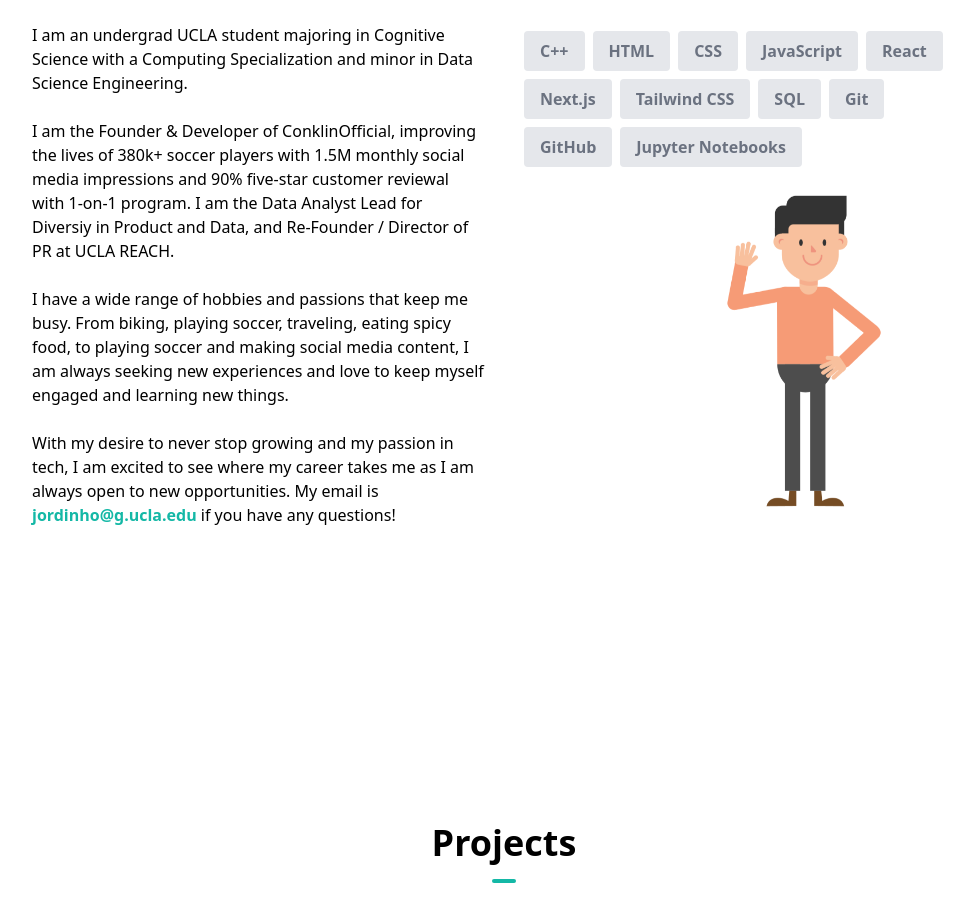
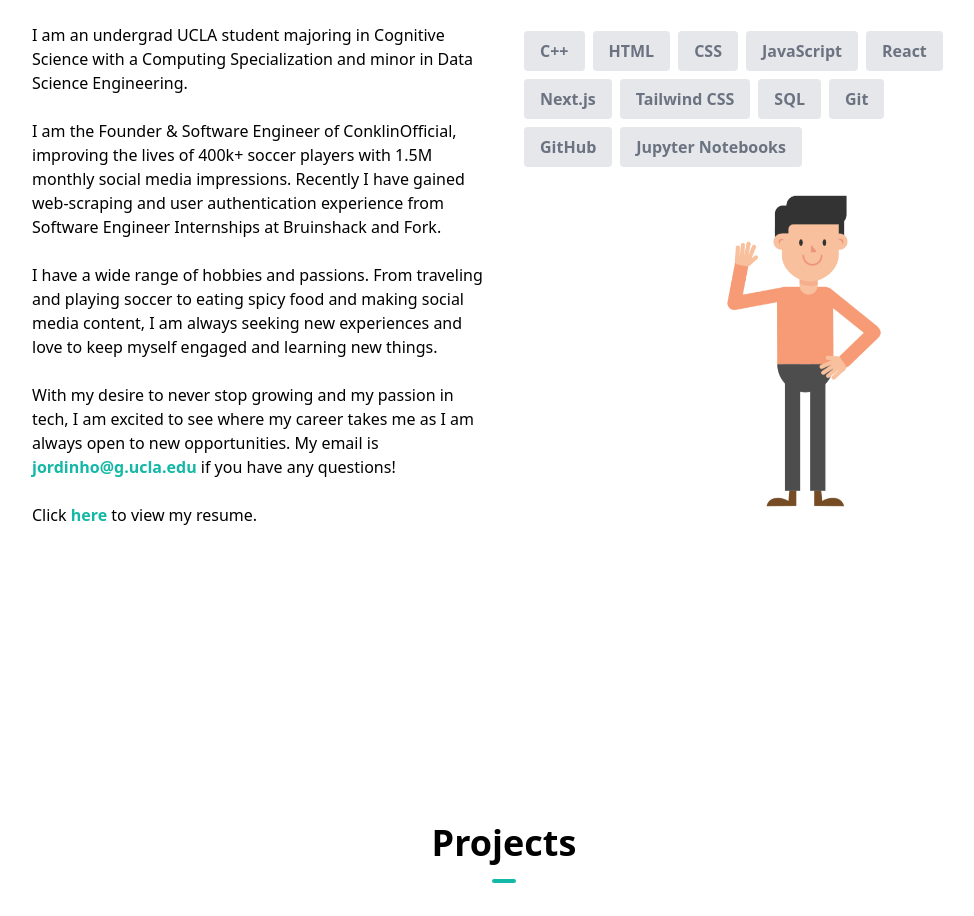
Before and after one commit to jordanconklin/jordan-conklin-personal-portfolio, a Next.js app: page / in a window 1280 px wide. Shown: the part 988-1904 px from the top of the page, without its empty margins (136-1110 px from the left). Built offline with nearby package versions, Linux system fonts and the light colour scheme.

Commit message:
edited About Section

```diff
--- a/components/AboutSection.tsx
+++ b/components/AboutSection.tsx
@@ -36,17 +36,15 @@ const AboutSection = () => {
             </p>
             <br />
             <p>
-                I am the Founder & Developer of ConklinOfficial, improving the lives of 380k+
-                soccer players with 1.5M monthly social media impressions and 90% five-star
-                customer reviewal with 1-on-1 program. I am the Data Analyst Lead for Diversiy in
-                Product and Data, and Re-Founder / Director of PR at UCLA REACH.
-
+                I am the Founder & Software Engineer of ConklinOfficial, improving the lives of 400k+
+                soccer players with 1.5M monthly social media impressions. Recently I have gained web-scraping
+                and user authentication experience from Software Engineer Internships at Bruinshack and Fork.
             </p>
             <br />
             <p>
-                I have a wide range of hobbies and passions that keep me busy.
-                From biking, playing soccer, traveling, eating spicy food, to
-                playing soccer and making social media content, I am always seeking
+                I have a wide range of hobbies and passions.
+                From traveling and playing soccer to eating spicy food and
+                making social media content, I am always seeking
                 new experiences and love to keep myself engaged and learning new things.
             </p>
             <br />
@@ -59,6 +57,16 @@ const AboutSection = () => {
                 </span>{" "}
                 if you have any questions!
             </p>
+            <br />
+            <p>
+              Click {" "}
+              <a href="https://www.linkedin.com/in/jordan-conklin/overlay/1635548262843/single-media-viewer/?profileId=ACoAACt5fyYBr-Y2-HWxm6awP89h0IIOozSOADo"
+                  className="font-bold text-teal-500">
+                here
+              </a>{" "}
+              to view my resume.
+            </p>
+
           </div>
           <div className="text-center md:w-1/2 md:text-left">
             <h1 className="text-2xl font-bold mb-6">My Skills</h1>
```
